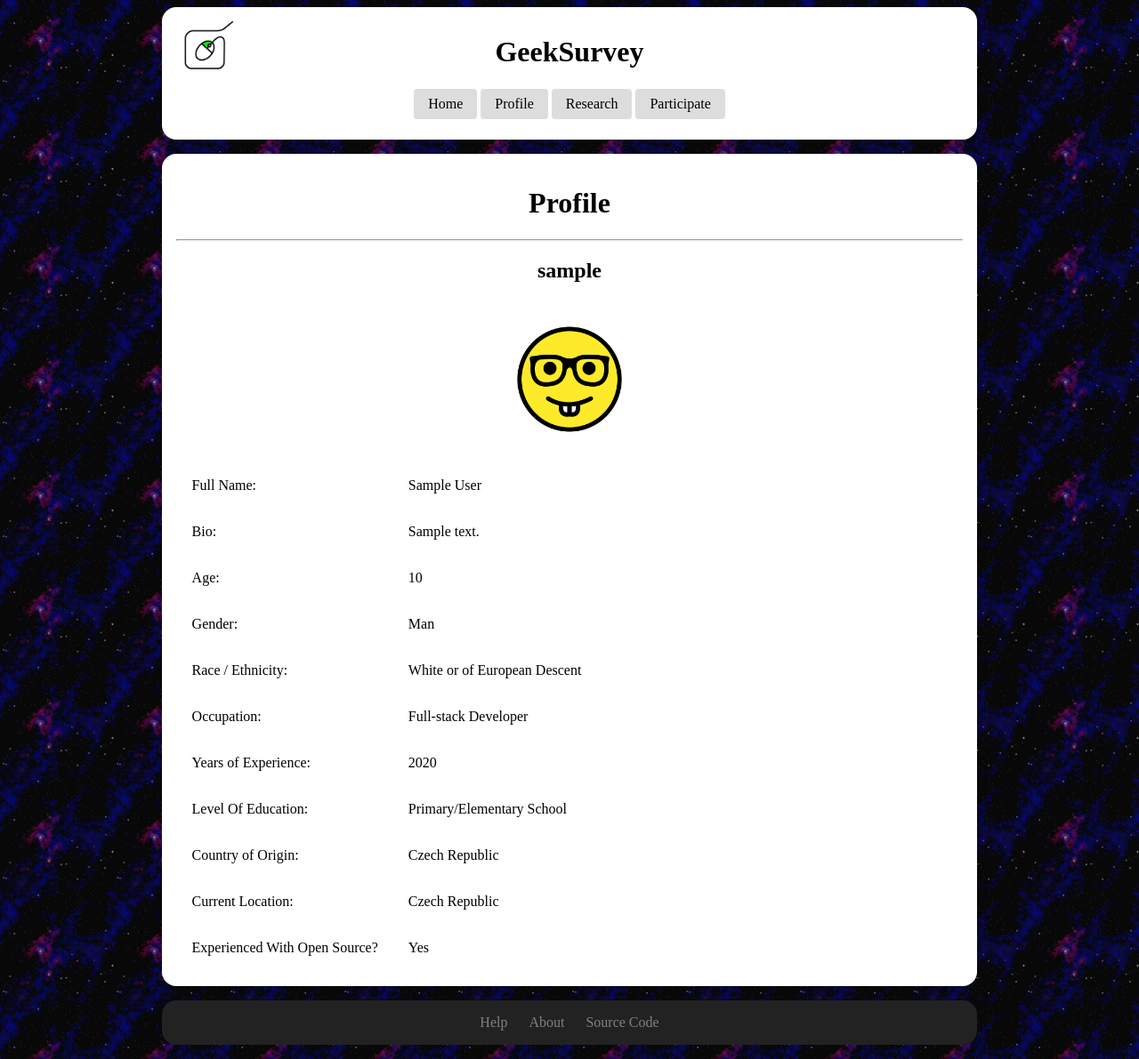
After one commit to NAU-SuperGeeks/geeksurvey, a Django app: a page that uses geeksurvey/templates/profile/view.html in a window 1280 px wide. The commit adds this page. Shown: the whole page at 89% size. Run offline with Django 3.2, Linux system fonts and the light colour scheme; tables that the repository leaves empty hold one stand-in row (values such as "Sample post"); parts of the project's set-up code (start-up, migrations or seed data) failed here and were passed over.

Commit message:
public profile view, participation dashboard

```diff
--- a/geeksurvey/forms.py
+++ b/geeksurvey/forms.py
@@ -13,11 +13,9 @@ class UserRegisterForm(UserCreationForm):
         fields = ['username', 'email', 'password1', 'password2']
 
 class UserUpdateForm(forms.ModelForm):
-    email = forms.EmailField()
-
     class Meta:
         model = User
-        fields = ['username', 'email']
+        fields = ['first_name', 'last_name']
 
 class ProfileUpdateForm(forms.ModelForm):
     class Meta:
--- a/geeksurvey/models.py
+++ b/geeksurvey/models.py
@@ -66,7 +66,7 @@ class Profile(models.Model):
     user = models.OneToOneField(User, on_delete=models.CASCADE)
     # avatar = models.ImageField(default='/static/pfp_participant.png')
     bio = models.TextField(max_length=200)
-    age = models.PositiveSmallIntegerField(default=0)
+    age = models.PositiveSmallIntegerField(default=18)
     years_of_experience = models.PositiveSmallIntegerField(default=0)
     balance = models.DecimalField(default=0, max_digits=USD_MAX_DIGITS, decimal_places=USD_DECIMAL_NUM)
     country_of_origin = CountryField(default="US", blank_label='(Select Country)')
--- a/geeksurvey/templates/profile/index.html
+++ b/geeksurvey/templates/profile/index.html
@@ -11,8 +11,8 @@
 <img class="user-avatar" src="{% static 'pfp_participant.png' %}" />
 <p> {{ profile.bio }}</p>
 <hr>
+<p> <a href="{% url 'profile_view' user.username %}"> view full profile </a> </p>
 <p> <a href="{% url 'profile_update' %}"> edit profile</a> </p>
 <p> <a href="{% url 'account_logout' %}"> log out </a> </p>
 
-
 {% endblock %}
--- a/geeksurvey/templates/profile/update.html
+++ b/geeksurvey/templates/profile/update.html
@@ -10,11 +10,7 @@
 <h2 class="account-heading">{{ user.username }}</h2>
 {% load socialaccount %}
 
-{% if user.socialaccount_set.all.0.get_avatar_url is defined %}
-  <img class="user-avatar" src="{{ user.socialaccount_set.all.0.get_avatar_url }}" />
-{% else %}
   <img class="user-avatar" src="{% static 'pfp_participant.png' %}" />
-{% endif %}
 
 <p class="text-secondary">{{ user.email }}</p>
 </div>
@@ -23,6 +19,7 @@
 {% csrf_token %}
 <fieldset class="form-group">
     <legend class="border-bottom mb-4">Profile Info</legend>
+    {{ u_form|crispy }} <!-- User form -->
     {{ p_form|crispy }} <!-- Profile form -->
 </fieldset>
 <div class="form-group">
--- /dev/null
+++ b/geeksurvey/templates/profile/view.html
@@ -0,0 +1,68 @@
+{% extends "base.html" %}
+
+{% load static %}
+
+{% block extra_head %}
+  <style>
+    table {
+      text-align:left;
+    }
+    td {
+      padding:1em;
+    }
+  </style>
+{% endblock %}
+
+{% block content %}
+<h1>Profile</h1>
+<hr>
+<h2>{{ user.username }}</h2>
+<img class="user-avatar" src="{% static 'pfp_participant.png' %}" />
+<table>
+<tr>
+  <td> Full Name: </td>
+  <td> {{ user.first_name }} {{ user.last_name }} </td>
+</tr>
+<tr>
+  <td> Bio: </td>
+  <td> {{ profile.bio }} </td>
+</tr>
+<tr>
+  <td> Age: </td>
+  <td>{{ profile.age }}</td>
+</tr>
+<tr>
+  <td> Gender: </td>
+  <td>{{ profile.get_gender_display}} </td>
+</tr>
+<tr>
+  <td> Race / Ethnicity: </td>
+  <td>{{ profile.get_race_and_ethnicity_display }} </td>
+</tr>
+<tr>
+  <td> Occupation: </td>
+  <td> {{ profile.get_occupation_display }} </td>
+</tr>
+<tr>
+  <td> Years of Experience: </td>
+  <td>{{ profile.years_of_experience }}</td>
+</tr>
+<tr>
+  <td> Level Of Education: </td>
+  <td> {{ profile.get_level_of_education_display }} </td>
+</tr>
+<tr>
+  <td> Country of Origin: </td>
+  <td> {{ profile.get_country_of_origin_display }} </td>
+</tr>
+<tr>
+  <td> Current Location: </td>
+  <td>{{ profile.get_current_location_display }} </td>
+</tr>
+<tr>
+  <td> Experienced With Open Source? </td>
+  <td> {{ profile.get_open_source_experience_display }} </td>
+</tr>
+</table>
+
+{% endblock %}
--- a/geeksurvey/templates/research/index.html
+++ b/geeksurvey/templates/research/index.html
@@ -29,7 +29,10 @@
 {% block content %}
 
 <h2> Reseach Dashboard </h2>
+  <p> <a href="{% url 'study_create' %}"> create a study </a> </p>
+<hr>
 <h3> Your Studies </h3>
+<p> (click to edit) </p>
 
 {% for study in studies %}
 
@@ -40,8 +43,8 @@
     <p> {{study.owner}} </p>
 
   </div>
+  </a>
 
-</a>
 {% endfor %}
 
 {% endblock %}
--- a/geeksurvey/urls.py
+++ b/geeksurvey/urls.py
@@ -31,6 +31,7 @@ urlpatterns = [
     path('study/enroll/<uuid:study_id>/fail/', views.study_enroll_fail, name='study_enroll_fail'),
     path('study/complete/<uuid:study_id>/', views.study_complete, name='study_complete'),
     path('profile/', views.profile, name='profile'),
+    path('profile/view/<str:username>', views.profile_view, name='profile_view'),
     path('profile/update/', views.profile_update, name='profile_update'),
     path('research/', views.research, name='research'),
     path('study/edit/<uuid:study_id>/', views.study_edit, name='study_edit'),
--- a/geeksurvey/views.py
+++ b/geeksurvey/views.py
@@ -6,6 +6,8 @@ from django.contrib.auth.forms import UserCreationForm
 from django.contrib.auth import logout, authenticate, login
 from django.contrib.auth.decorators import login_required
 from datetime import datetime, timedelta
+
+import json
 
 from .models import Study
 from .models import Profile
@@ -21,12 +23,26 @@ def working(request):
 def help(request):
     return render(request, 'help.html')
 
+@login_required
 def participate(request):
-    return render(request, 'participate/index.html')
+    all_studies = Study.objects.all()
+    enrolled_studies = []
+    completed_studies = []
+    for study in all_studies:
+        if request.user in study.completed.all():
+            completed_studies.append(study)
+        elif request.user in study.enrolled.all():
+            enrolled_studies.append(study)
+
+    context = {
+        'enrolled_studies':enrolled_studies,
+        'completed_studies':completed_studies,
+      }
+
+    return render(request, 'participate/index.html', context)
 
 @login_required
 def part_discover(request):
-    # TODO filter by criteria
     user_profile = Profile.objects.get(user=request.user)
     all_studies = Study.objects.all()
     eligible_studies = []
@@ -35,11 +51,9 @@ def part_discover(request):
         if user_profile.can_enroll(study):
             eligible_studies.append(study)
 
-
-    # (use profile.can_enroll())
     context = {
         'studies': eligible_studies,
-    }
+      }
     return render(request, 'participate/discover.html', context)
 
 @login_required
@@ -48,14 +62,31 @@ def profile(request):
     context={'profile':profile}
     return render(request, 'profile/index.html', context)
 
+from django.core import serializers
+
+
+# public profile view, accesible by url
+def profile_view(request, username):
+    user = get_object_or_404(User, username=username)
+    profile = Profile.objects.get(user=user)
+
+    context = {
+        'user':user,
+        'profile':profile,
+      }
+
+    return render(request, 'profile/view.html', context)
+
 @login_required
 def profile_update(request):
     profile = Profile.objects.get(user=request.user)
     if request.method == 'POST':
+        u_form = UserUpdateForm(request.POST, instance=request.user)
         p_form = ProfileUpdateForm(request.POST,
                                    request.FILES,
                                    instance=request.user.profile)
-        if p_form.is_valid():
+        if u_form.is_valid() and p_form.is_valid():
+            u_form.save()
             p_form.save()
             messages.success(request, f'Your account has been updated!')
             return redirect('profile') # Redirect back to profile page
@@ -66,8 +97,9 @@ def profile_update(request):
 
     context = {
         'profile': profile,
+        'u_form': u_form,
         'p_form': p_form
-    }
+      }
 
     return render(request, 'profile/update.html', context)
 
@@ -77,8 +109,10 @@ def research(request):
 
     # show existing studies created by the user
     studies = Study.objects.filter(owner=request.user)
-    context = {'profile':profile,
-               'studies':studies}
+    context = {
+        'profile':profile,
+        'studies':studies
+      }
     return render(request, 'research/index.html', context)
 
 def study_update_helper(request, study, study_form):
@@ -117,7 +151,7 @@ def study_edit(request, study_id):
         if study_form.is_valid():
             study_update_helper(request, study, study_form)
             messages.success(request, f'Your study has been updated!')
-            return redirect('research')  # TODO redirect to research dashboard or study view page
+            return redirect('research')
     else:
         study_form = StudyUpdateForm(instance=study)
 
@@ -140,7 +174,7 @@ def study_create(request):
             study = Study()
             study_update_helper(request, study, study_form)
             messages.success(request, f'Your study has been created!')
-            return redirect('research')  # TODO redirect to research dashboard or study view page
+            return redirect('research')
     else:
         study_form = StudyUpdateForm(instance=Study())
 
@@ -161,7 +195,7 @@ def study_landing_page(request, study_id):
         'user':request.user,
         'study':study,
         'owner_profile':owner_profile,
-    }
+      }
     return render(request, 'study/landing.html', context)
 
 @login_required
@@ -180,7 +214,6 @@ def study_enroll(request, study_id):
        user.profile.years_of_experience > study.max_yoe:
     '''
     if not user_profile.can_enroll(study):
-        # TODO specify why you cant enroll.
         # if fail, go to failure page
         return redirect('study_enroll_fail', study_id)
 
@@ -189,12 +222,11 @@ def study_enroll(request, study_id):
     study.enrolled.add(request.user)
 
     # redirect to landing page
-    # TODO send to participation dashboard ?
     owner_profile = Profile.objects.get(user=study.owner)
     context = {
         'study':study,
         'owner_profile':owner_profile,
-    }
+      }
     return redirect('study_landing_page', study_id)
 
 @login_required
@@ -204,7 +236,7 @@ def study_enroll_fail(request, study_id):
     context = {
         'study':study,
         'profile':profile,
-    }
+      }
     return render(request, 'study/enroll_fail.html', context)
 
 @login_required
@@ -221,13 +253,13 @@ def study_complete(request, study_id):
 
         return redirect('study_landing_page', study_id)
     else:
-      study = get_object_or_404(Study, pk=study_id)
+        study = get_object_or_404(Study, pk=study_id)
 
-      # redirect if user not enrolled
-      if request.user not in study.enrolled.all():
-          return redirect('home')
+        # redirect if user not enrolled
+        if request.user not in study.enrolled.all():
+            return redirect('home')
 
-      study.completion_code = ""  # set to none so info doesnt render for user
-      complete_form = StudyCompleteForm(instance=study)
-      context = {'study':study, 'complete_form':complete_form}
-      return render(request, 'study/complete.html', context)
+        study.completion_code = ""  # set to none so info doesnt render for user
+        complete_form = StudyCompleteForm(instance=study)
+        context = {'study':study, 'complete_form':complete_form}
+        return render(request, 'study/complete.html', context)
```
Also changed, not shown: geeksurvey/templates/participate/index.html (+25 -5 lines), geeksurvey/templates/study/landing.html (+5 -5 lines). Lines whose indentation alone changed are shown as unchanged.
